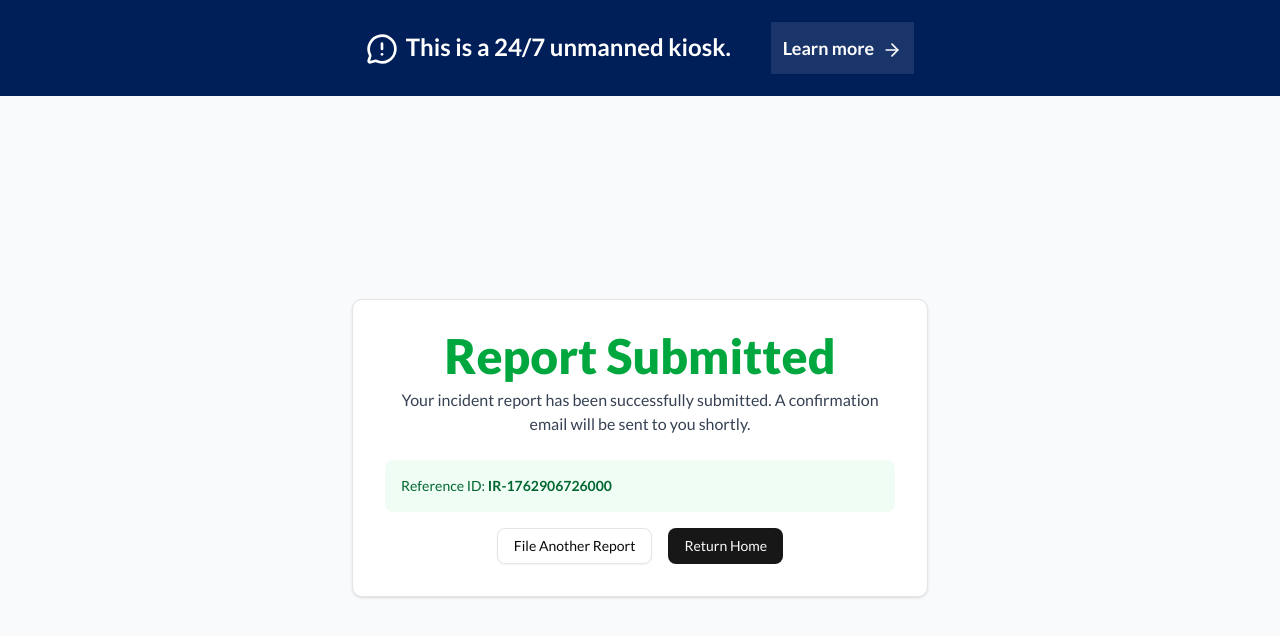
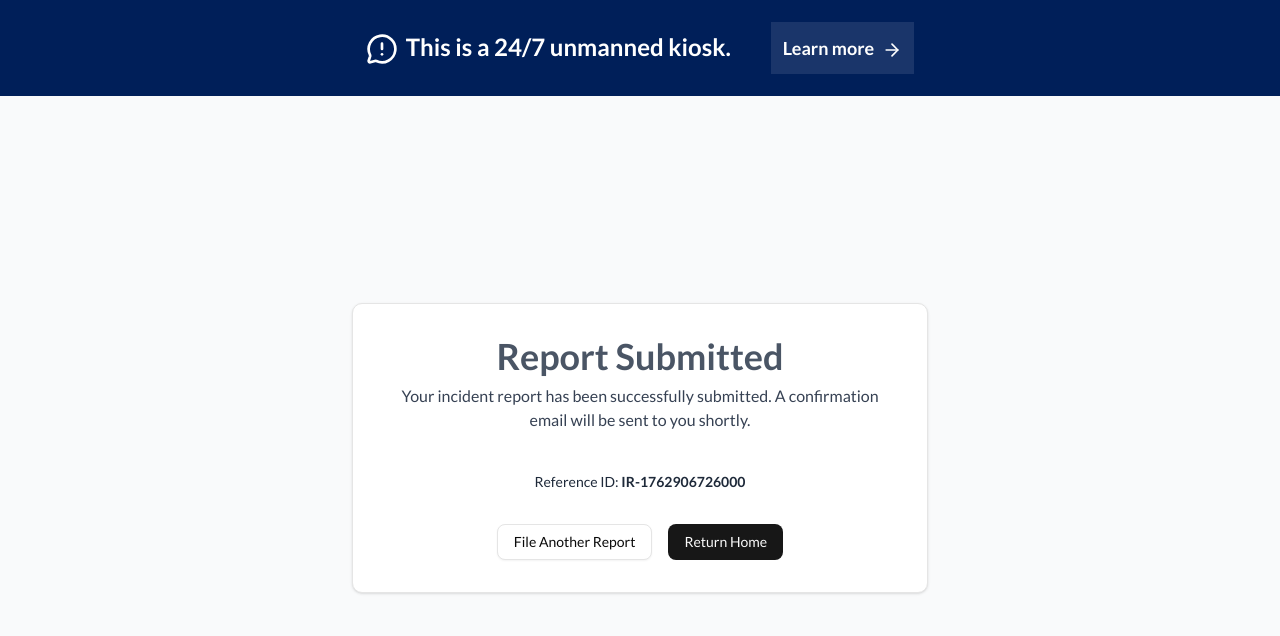
Before and after one commit to SeansC12/hacx, a Next.js app in the folder client/: page /incident/success in a window 1280 px wide. Shown: the top 636 px of the page. Built offline with nearby package versions, Linux system fonts and the light colour scheme.

Commit message:
Finished successful report submission page

```diff
--- a/client/app/incident/success/page.tsx
+++ b/client/app/incident/success/page.tsx
@@ -9,13 +9,13 @@ export default function IncidentSuccessPage() {
     <div className="flex h-full flex-col items-center justify-center bg-gray-50 p-8">
       <div className="w-full max-w-xl space-y-6 rounded-lg border bg-white p-8 shadow">
         <div className="space-y-2 text-center">
-          <h1 className="text-3xl font-bold text-green-600">Report Submitted</h1>
+          <p className="text-4xl font-bold text-gray-600">Report Submitted</p>
           <p className="text-gray-700">
             Your incident report has been successfully submitted. A confirmation email will be sent to you shortly.
           </p>
         </div>
         <div className="space-y-4">
-          <div className="rounded-md bg-green-50 p-4 text-sm text-green-800">
+          <div className="rounded-md p-4 text-sm text-center text-gray-800">
             Reference ID: <strong>IR-{Date.now()}</strong>
           </div>
           <div className="flex flex-wrap gap-4 justify-center">
```
